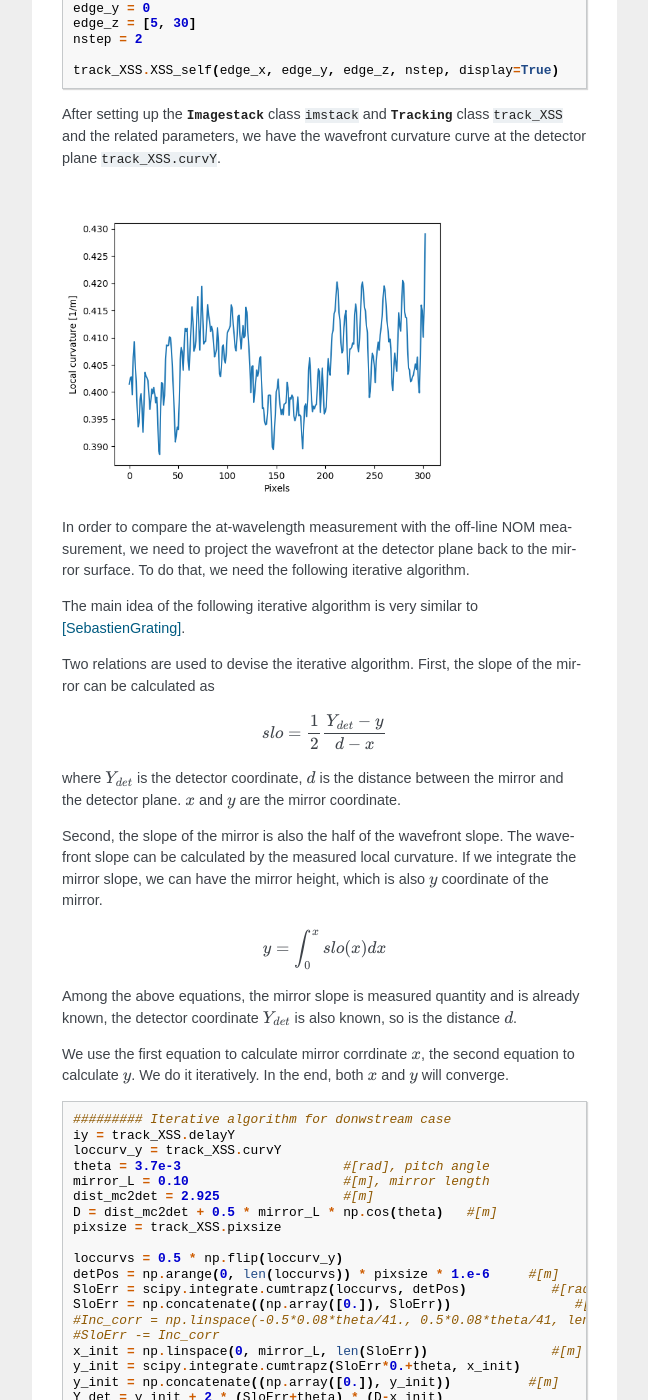
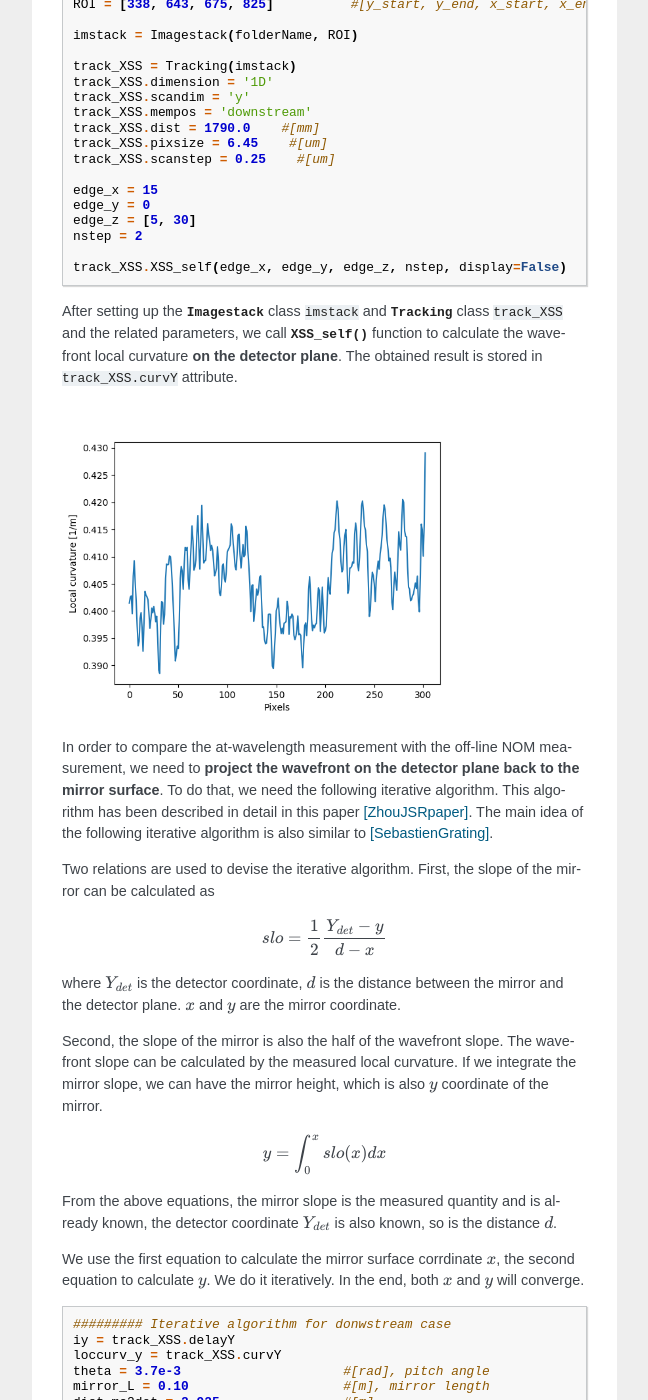
Before and after one commit to wholingfei/spexwavepy, a Sphinx documentation site: the page built from docs/source/example.rst, in a window 1280 px wide and 1400 px high, scrolled down 8988 px. Shown: the whole window, without its empty margins (198-846 px from the left). Built offline with Sphinx 7.4.7, drawn with Linux system fonts in a browser that asks for light colours; some of the changed text lies outside the part shown.

Commit message:
Example 3 doc finished

```diff
--- a/docs/source/example.rst
+++ b/docs/source/example.rst
@@ -11,6 +11,11 @@
    **The shared raw data is only used for study. Please do not distribute the raw data.
    If you would like to use these raw data for publication and so on,
    please contact the authors of this package.**
+
+.. note::
+   To be able to run all the provided examples with shared experiment data,
+   please change the default data folder path to where your data is stored once you
+   download it.
 
 .. _expplane:
 
@@ -330,13 +335,16 @@
 
 .. [HuStripeOEpaper2] Hu, L, Wang, H, Sutter, J. &  Sawhney, K. (2023).
                       Research on the beam structures observed from X-ray optics in the far field.
-                      Opt Express 31(25):41000-41013.
+                      Opt. Express 31(25):41000-41013.
                       https://doi.org/10.1364/OE.499685
 
 .. _iterative:
 
 Mirror slope error curve (1D) reconstructed from the dowmstream setup
 =====================================================================
+.. note::
+   Please find the example code from */spexwavepy/examples/curvm_XSSself.py*
+
 A curved mirror is measured in this example. The diffuser is placed
 downstream of the mirror.
 
@@ -346,18 +354,22 @@
 Because the curved mirror has no available reference beam, we use the
 :ref:`self-reference XSS technique <prinXSSSelf>` for the measurement.
 It is easy to obtain the 1D curve of the wavefront curvature.
+This example is extracted from this paper [ZhouJSRpaper]_.
+For the detailed description of the physics and algorithm, please refer to
+the paper.
 
 Let's check the raw data image first.
 
 .. code-block:: Python
 
+   from spexwavepy.corefun import read_one
    ShowImage = True
    im_sam = read_one(folderName + 'ipp_292770_1.TIF', ShowImage=ShowImage)
 
 .. image:: _static/curviter_1.png
    :width: 80%
 
-To obtain the 1D local wavefront curvature curve,
+To obtain the 1D wavefront local curvature curve,
 we choose a small stripe of around 150 pixels in width,
 that is around 1mm wide.
 
@@ -380,22 +392,24 @@
    edge_z = [5, 30]
    nstep = 2
 
-   track_XSS.XSS_self(edge_x, edge_y, edge_z, nstep, display=True)
+   track_XSS.XSS_self(edge_x, edge_y, edge_z, nstep, display=False)
 
 After setting up the :py:class:`~spexwavepy.imstackfun.Imagestack`
 class ``imstack`` and :py:class:`~spexwavepy.trackfun.Tracking` class
-``track_XSS`` and the related parameters, we have the wavefront
-curvature curve at the detector plane ``track_XSS.curvY``.
+``track_XSS`` and the related parameters,
+we call :py:meth:`~spexwavepy.trackfun.Tracking.XSS_self` function to
+calculate the wavefront local curvature **on the detector plane**.
+The obtained result is stored in ``track_XSS.curvY`` attribute.
 
 .. image:: _static/curvmiter_2.png
    :width: 80%
 
 In order to compare the at-wavelength measurement with the off-line NOM
-measurement, we need to project the wavefront at the detector plane
-back to the mirror surface. To do that,
+measurement, we need to **project the wavefront on the detector plane
+back to the mirror surface**. To do that,
 we need the following iterative algorithm.
-
-The main idea of the following iterative algorithm is very similar
+This algorithm has been described in detail in this paper [ZhouJSRpaper]_.
+The main idea of the following iterative algorithm is also similar
 to [SebastienGrating]_.
 
 Two relations are used to devise the iterative algorithm.
@@ -416,11 +430,11 @@
 .. math::
    y = \int_{0}^{x}slo(x)dx
 
-Among the above equations, the mirror slope is measured quantity and
+From the above equations, the mirror slope is the measured quantity and
 is already known, the detector coordinate :math:`Y_{det}` is also
 known, so is the distance :math:`d`.
 
-We use the first equation to calculate mirror corrdinate :math:`x`,
+We use the first equation to calculate the mirror surface corrdinate :math:`x`,
 the second equation to calculate :math:`y`. We do it iteratively.
 In the end, both :math:`x` and :math:`y` will converge.
 
@@ -507,6 +521,11 @@
    plt.legend()
    #########
 
+.. note::
+   We use the `pandas <https://pandas.pydata.org/docs/index.html>`_ library to
+   read the xlsx file. However, the pandas library is not mandatory for **spexwavepy**.
+   You can run **spexwavepy** well without the supoort of padans.
+
 .. image:: _static/curviter_3.png
    :width: 80%
 
@@ -521,11 +540,13 @@
 
 The fitted p is 45.735 m, q is 0.37 m, :math:`\theta`
 is 3.08 mrad.
+The initial value ``theta``, ``D`` can be finely adjusted
+to match the off-line NOM data.
 
-.. note::
-   The initial value ``theta``, ``D`` can be fine adjusted
-   to match the off-line NOM data.
 
+.. [ZhouJSRpaper]     Zhou T., Hu L., Wang, H., Sutter, J. &  Sawhney, K. (2024).
+                      At-wavelength metrology of an X-ray mirror using a downstream wavefront modulator.
+                      J. Synchrotron Radiat. 31(3) (To be published)
 
 .. [SebastienGrating] S. Berujon, and E. Ziegler,
                       Grating-based at-wavelength metrology of hard x-ray reflective optics
```
Also changed, not shown: 8 other files.
